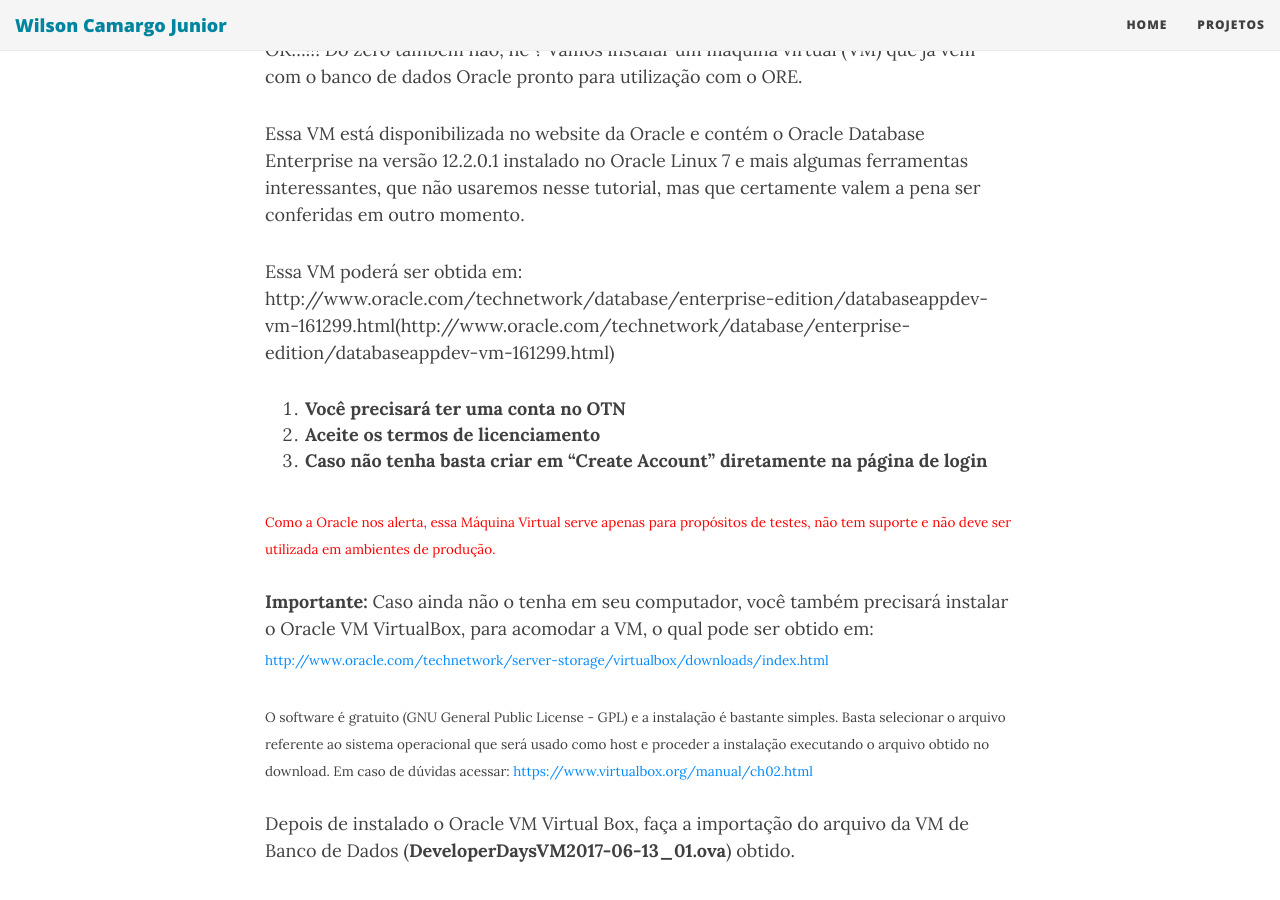
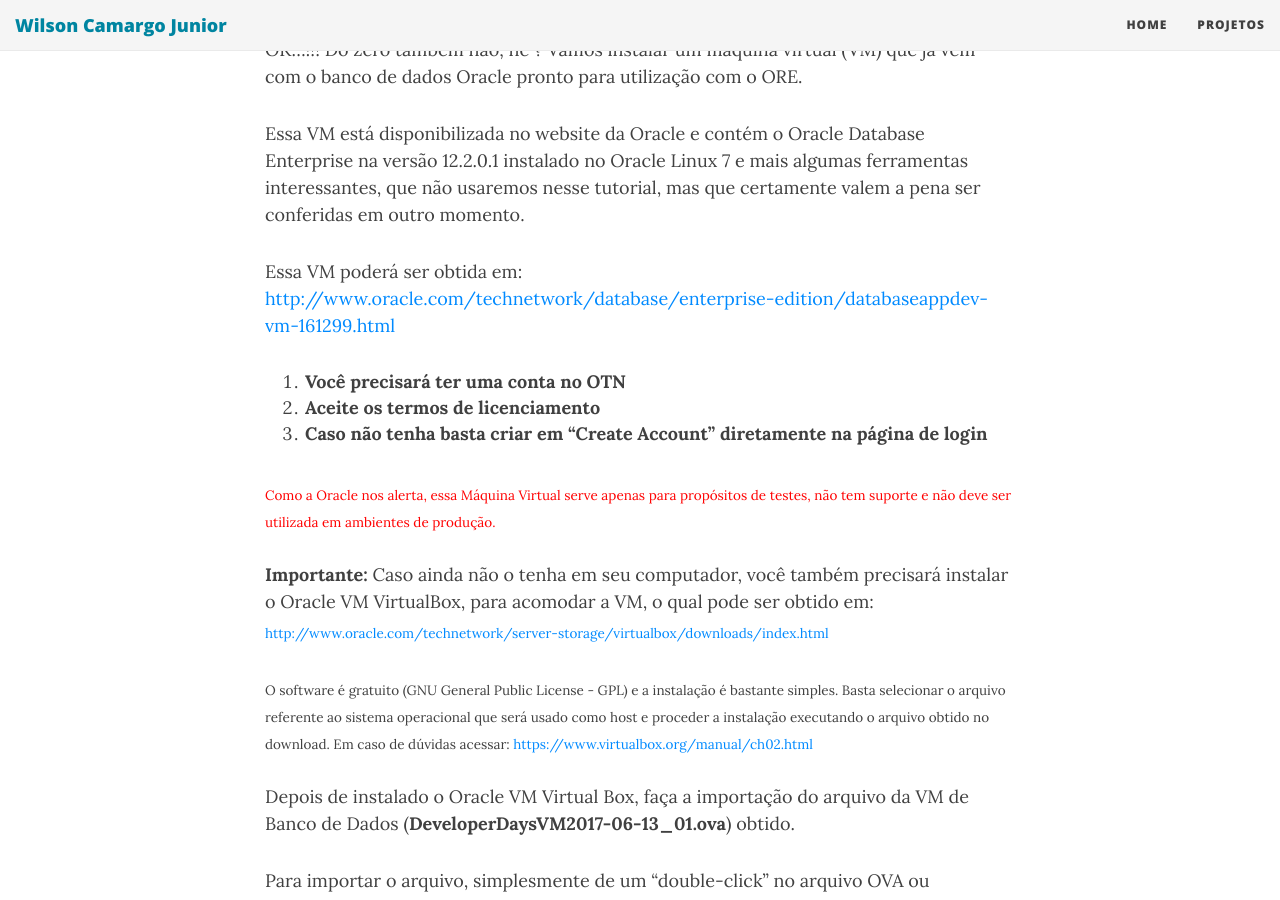
Before and after one commit to wilson-camargo-jr/teste, a Jekyll site: the page built from _posts/2018-06-17-ANN-ORE-P2.md, in a window 1280 px wide and 900 px high, scrolled down 835 px. Built offline with Jekyll 4.4.1, drawn with Linux system fonts in a browser that asks for light colours; nearby versions of some CDN libraries.

Commit message:
Update 2018-06-17-ANN-ORE-P2.md

```diff
--- a/_posts/2018-06-17-ANN-ORE-P2.md
+++ b/_posts/2018-06-17-ANN-ORE-P2.md
@@ -15,7 +15,7 @@
 Essa VM está disponibilizada no website da Oracle e contém o Oracle Database Enterprise na versão 12.2.0.1 instalado no Oracle Linux 7 e mais algumas ferramentas interessantes, que não usaremos nesse tutorial, mas que certamente valem a pena ser conferidas em outro momento.
 
 Essa VM poderá ser obtida em:
-http://www.oracle.com/technetwork/database/enterprise-edition/databaseappdev-vm-161299.html(http://www.oracle.com/technetwork/database/enterprise-edition/databaseappdev-vm-161299.html)
+ [http://www.oracle.com/technetwork/database/enterprise-edition/databaseappdev-vm-161299.html](http://www.oracle.com/technetwork/database/enterprise-edition/databaseappdev-vm-161299.html)
 
 1.	**Você precisará ter uma conta no OTN**
 2.	**Aceite os termos de licenciamento**
```
